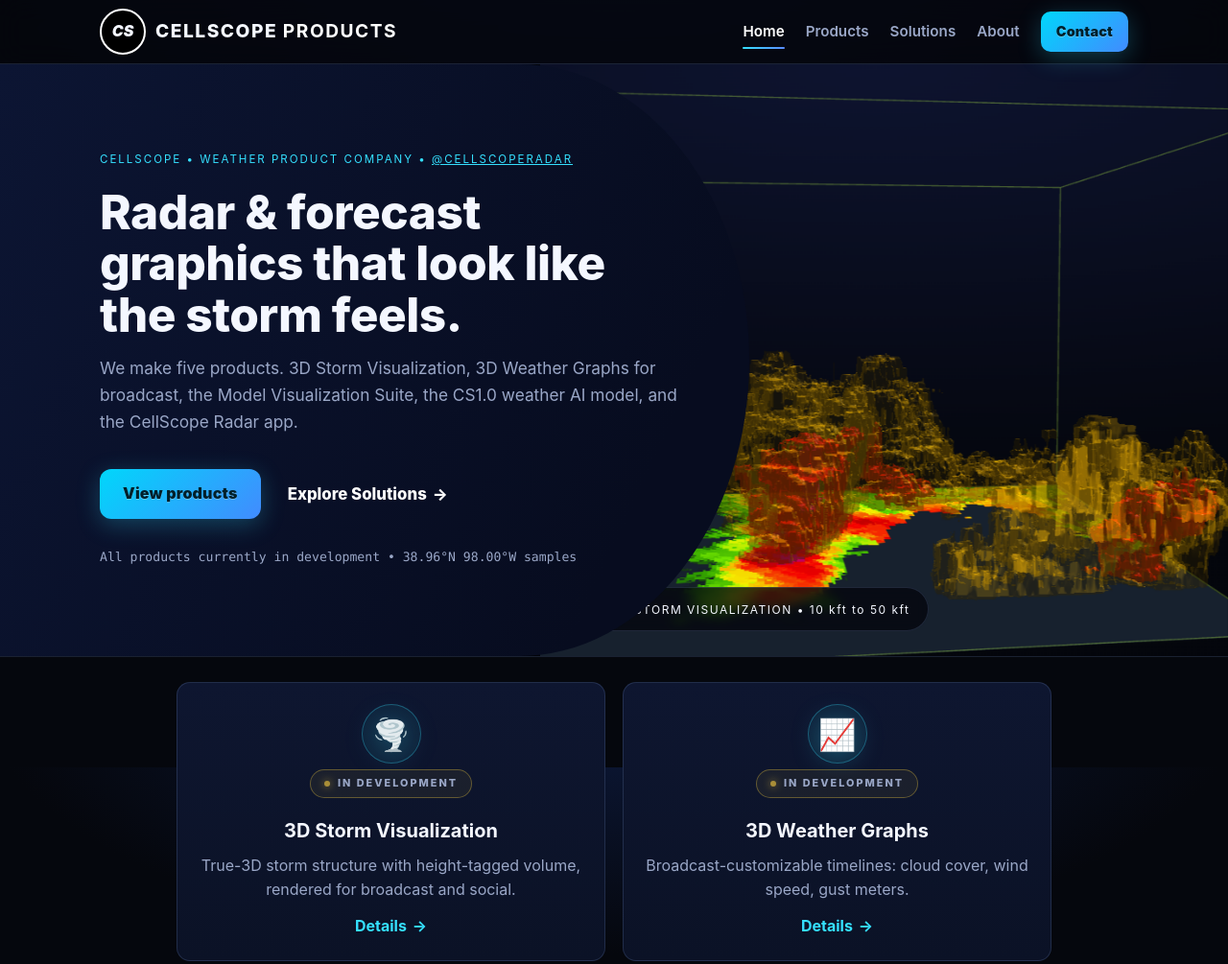
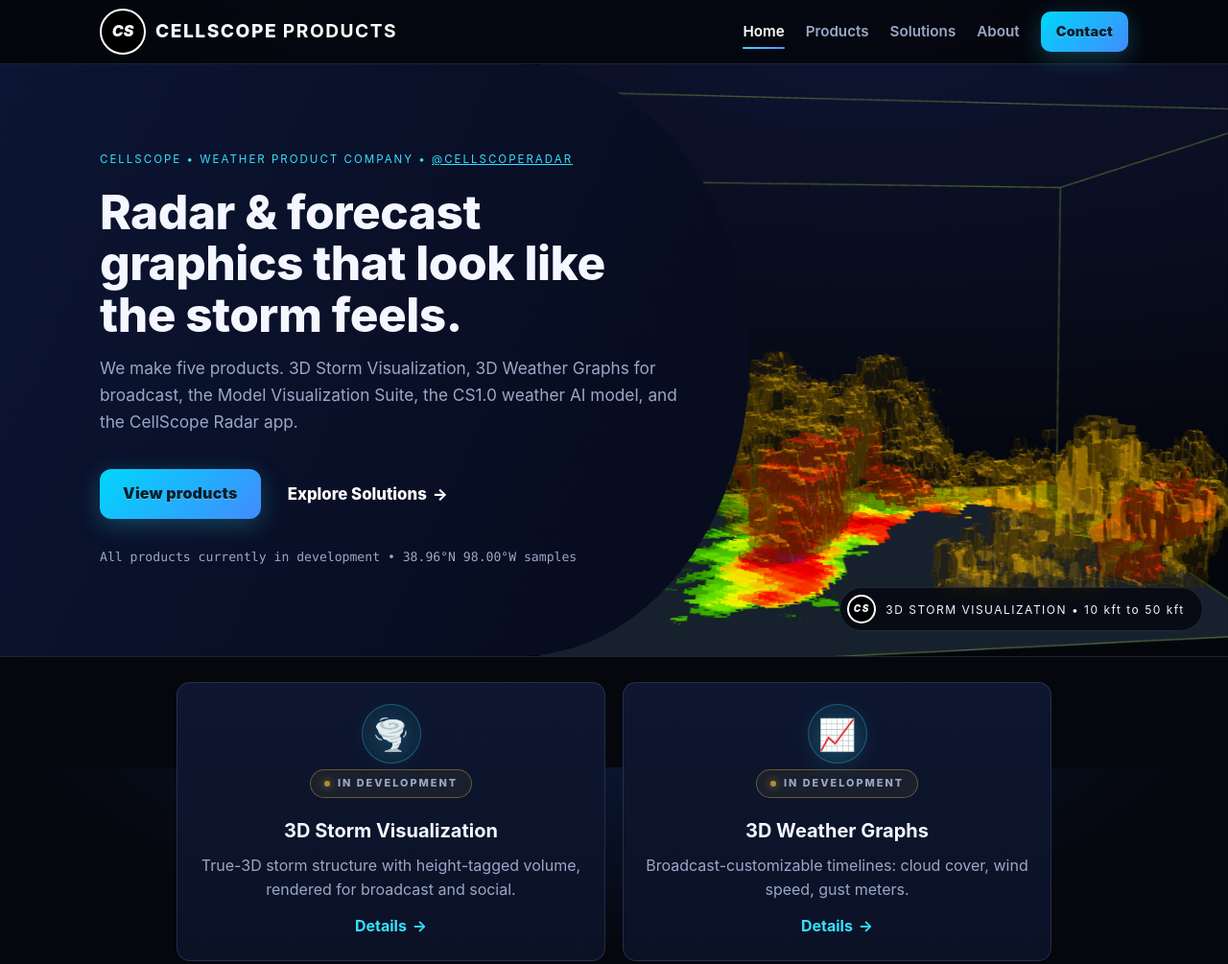
Before and after one commit to SiraTone/weatherbluegrass, a plain HTML site: page index.html in a window 1280 px wide. Shown: the top 1005 px of the page at 96% size. Drawn offline with Linux system fonts and the light colour scheme.

Commit message:
Move opening tag pill clear of panel curve

```diff
--- a/assets/style.css
+++ b/assets/style.css
@@ -48,7 +48,7 @@
 .opening-copy{position:relative;z-index:1;width:61%;display:flex;flex-direction:column;justify-content:center;padding:90px 70px 80px max(24px,calc((100vw - 1120px)/2 + 24px));background:linear-gradient(115deg,#0c1533 0%,#070c1f 82%);border-radius:0 240px 240px 0 / 0 50% 50% 0}
 .opening-actions{display:flex;align-items:center;gap:28px;margin:28px 0 16px;flex-wrap:wrap}
 .opening-link{color:#fff!important;font-size:1.05rem}
-.cs-tag{position:absolute;left:26px;bottom:26px;z-index:2;display:flex;align-items:center;gap:10px;margin:0;background:rgba(4,6,13,.78);border:1px solid var(--border);border-radius:999px;padding:7px 18px 7px 7px;font-size:.75rem;letter-spacing:1.5px;backdrop-filter:blur(6px)}
+.cs-tag{position:absolute;right:26px;bottom:26px;z-index:2;display:flex;align-items:center;gap:10px;margin:0;background:rgba(4,6,13,.78);border:1px solid var(--border);border-radius:999px;padding:7px 18px 7px 7px;font-size:.75rem;letter-spacing:1.5px;backdrop-filter:blur(6px);max-width:calc(100% - 52px);white-space:nowrap;overflow:hidden;text-overflow:ellipsis}
 .cs-tag .cs-logo{width:30px;height:30px;font-size:.62rem}
 @keyframes drop-in{from{opacity:0;transform:translateY(-42px)}to{opacity:1;transform:none}}
 @keyframes media-in{from{opacity:0;transform:translateX(48px) scale(1.04)}to{opacity:1;transform:none}}
```
